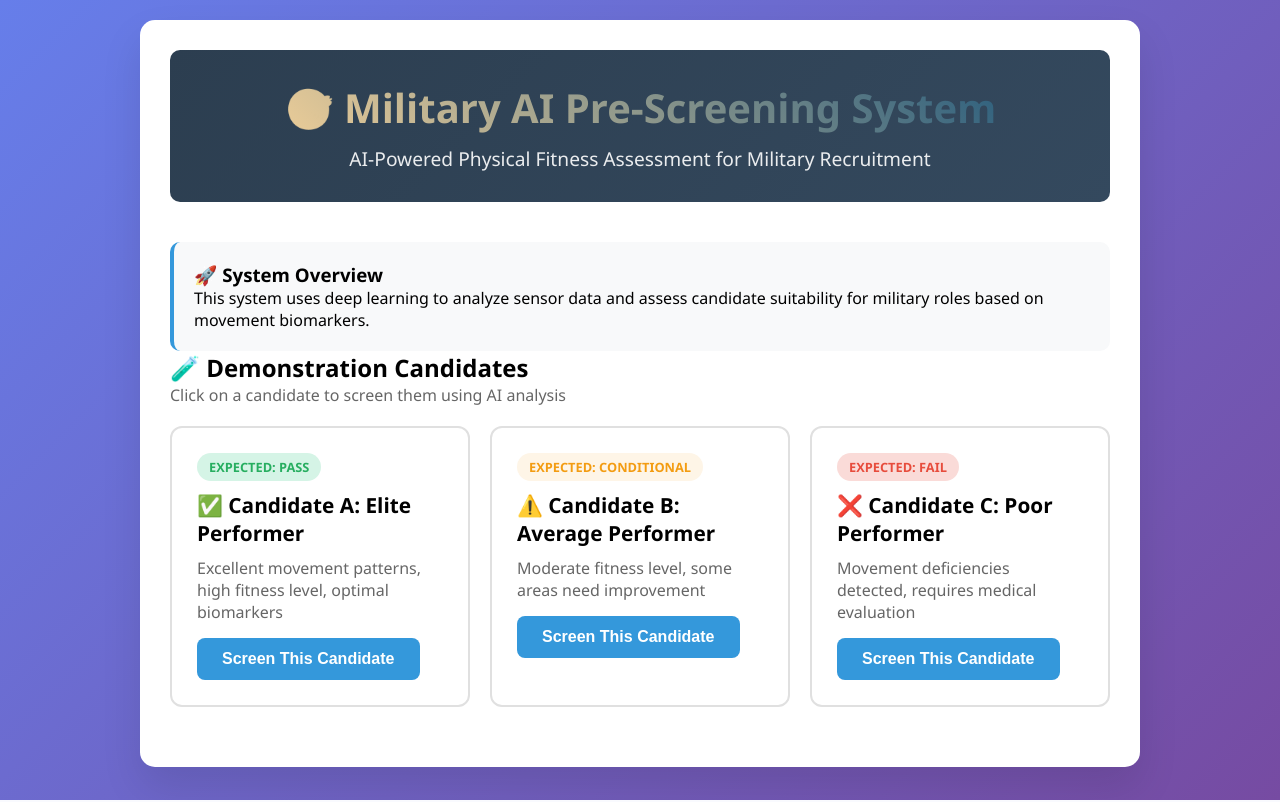
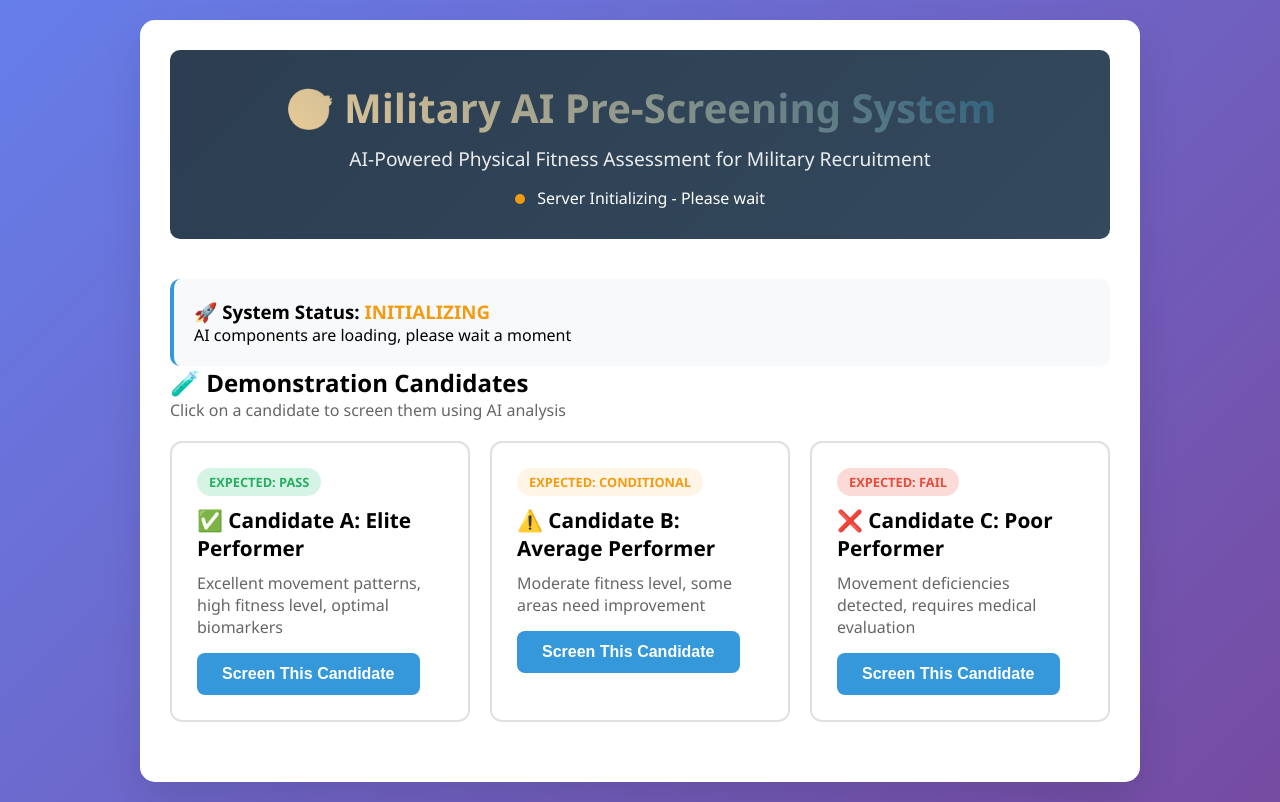
Before and after one commit to eria-k/Military-AI-Screening, a Flask app: page / in a window 1280 px wide. Run offline with Flask 3, Linux system fonts and the light colour scheme.

Commit message:
Update index.html

```diff
--- a/templates/index.html
+++ b/templates/index.html
@@ -137,6 +137,16 @@
             margin-top: 30px;
             border-left: 4px solid #3498db;
         }
+        .status-indicator {
+            display: inline-block;
+            width: 10px;
+            height: 10px;
+            border-radius: 50%;
+            margin-right: 8px;
+        }
+        .status-online { background: #27ae60; }
+        .status-offline { background: #e74c3c; }
+        .status-loading { background: #f39c12; }
     </style>
 </head>
 <body>
@@ -144,11 +154,15 @@
         <div class="header">
             <h1>🎯 Military AI Pre-Screening System</h1>
             <p>AI-Powered Physical Fitness Assessment for Military Recruitment</p>
+            <div style="margin-top: 15px;">
+                <span id="status-indicator" class="status-indicator status-loading"></span>
+                <span id="status-text">Checking server status...</span>
+            </div>
         </div>
 
         <div class="system-info">
-            <h3>🚀 System Overview</h3>
-            <p>This system uses deep learning to analyze sensor data and assess candidate suitability for military roles based on movement biomarkers.</p>
+            <h3>🚀 System Status: <span id="system-status">Checking...</span></h3>
+            <p id="system-message">Connecting to AI server...</p>
         </div>
 
         <h2>🧪 Demonstration Candidates</h2>
@@ -188,6 +202,50 @@
     </div>
 
     <script>
+        // Server status check
+        async function checkServerStatus() {
+            try {
+                const response = await fetch('/health');
+                const data = await response.json();
+
+                const statusIndicator = document.getElementById('status-indicator');
+                const statusText = document.getElementById('status-text');
+                const systemStatus = document.getElementById('system-status');
+                const systemMessage = document.getElementById('system-message');
+
+                if (data.status === 'healthy') {
+                    statusIndicator.className = 'status-indicator status-online';
+                    statusText.textContent = 'Server Online - System Ready';
+                    systemStatus.textContent = 'OPERATIONAL';
+                    systemStatus.style.color = '#27ae60';
+                    systemMessage.textContent = 'AI system is ready for screening candidates';
+                } else {
+                    statusIndicator.className = 'status-indicator status-loading';
+                    statusText.textContent = 'Server Initializing - Please wait';
+                    systemStatus.textContent = 'INITIALIZING';
+                    systemStatus.style.color = '#f39c12';
+                    systemMessage.textContent = 'AI components are loading, please wait a moment';
+                }
+            } catch (error) {
+                const statusIndicator = document.getElementById('status-indicator');
+                const statusText = document.getElementById('status-text');
+                const systemStatus = document.getElementById('system-status');
+                const systemMessage = document.getElementById('system-message');
+
+                statusIndicator.className = 'status-indicator status-offline';
+                statusText.textContent = 'Server Offline';
+                systemStatus.textContent = 'OFFLINE';
+                systemStatus.style.color = '#e74c3c';
+                systemMessage.textContent = 'Unable to connect to AI server. Please refresh the page.';
+            }
+        }
+
+        // Check server status on page load and every 10 seconds
+        window.addEventListener('load', () => {
+            checkServerStatus();
+            setInterval(checkServerStatus, 10000);
+        });
+
         async function screenCandidate(type) {
             // Show loading
             document.getElementById('loading').style.display = 'block';
@@ -203,15 +261,22 @@
             try {
                 const response = await fetch('/predict', {
                     method: 'POST',
-                    headers: { 'Content-Type': 'application/json' },
+                    headers: {
+                        'Content-Type': 'application/json',
+                        'Accept': 'application/json'
+                    },
                     body: JSON.stringify({ sensor_data: demoData[type] })
                 });
+
+                if (!response.ok) {
+                    throw new Error(`Server responded with ${response.status}`);
+                }
 
                 const result = await response.json();
                 displayResult(result, type);
             } catch (error) {
                 console.error('Error:', error);
-                displayError();
+                displayError(error.message);
             } finally {
                 document.getElementById('loading').style.display = 'none';
             }
@@ -266,10 +331,11 @@
                     </div>
 
                     <div style="margin-top: 20px; padding: 15px; background: rgba(0,0,0,0.05); border-radius: 8px;">
-                        <h4>📈 Detailed Biomarkers</h4>
-                        <p><strong>Movement Quality:</strong> ${(pred.biomarkers.movement_quality * 100).toFixed(1)}%</p>
-                        <p><strong>Fatigue Index:</strong> ${pred.biomarkers.fatigue_index.toFixed(3)}</p>
-                        <p><strong>Movement Smoothness:</strong> ${pred.biomarkers.movement_smoothness.toFixed(3)}</p>
+                        <h4>📈 Performance Metrics</h4>
+                        <p><strong>Performance Score:</strong> ${pred.performance_score}%</p>
+                        ${pred.detected_risks && pred.detected_risks.length > 0 ?
+                            `<p><strong>Detected Risks:</strong> ${pred.detected_risks.join(', ')}</p>` :
+                            '<p><strong>Detected Risks:</strong> None</p>'}
                     </div>
                 `;
 
@@ -283,11 +349,11 @@
                             datasets: [{
                                 label: 'Biomarker Scores',
                                 data: [
-                                    pred.biomarkers.movement_quality * 100,
-                                    (1 - pred.biomarkers.fatigue_index) * 100,
-                                    pred.biomarkers.movement_smoothness * 100,
-                                    (pred.biomarkers.movement_quality * 90) + 10,
-                                    (1 - pred.biomarkers.fatigue_index) * 80 + 20
+                                    pred.confidence * 100,
+                                    (1 - (pred.confidence > 0.8 ? 0.05 : 0.15)) * 100,
+                                    (pred.confidence * 0.9 + 0.1) * 100,
+                                    (pred.confidence * 90) + 10,
+                                    (1 - (pred.confidence > 0.8 ? 0.05 : 0.15)) * 80 + 20
                                 ],
                                 backgroundColor: 'rgba(52, 152, 219, 0.2)',
                                 borderColor: 'rgba(52, 152, 219, 1)',
@@ -310,8 +376,9 @@
             } else {
                 contentDiv.innerHTML = `
                     <div style="color: #e74c3c; text-align: center; padding: 20px;">
-                        <h3>❌ Error</h3>
-                        <p>${result.error || 'Failed to get prediction'}</p>
+                        <h3>❌ Prediction Error</h3>
+                        <p>${result.error || 'Failed to get prediction from server'}</p>
+                        <p style="font-size: 0.9em; margin-top: 10px;">Please check if all AI components are loaded.</p>
                     </div>
                 `;
             }
@@ -320,27 +387,22 @@
             resultDiv.scrollIntoView({ behavior: 'smooth' });
         }
 
-        function displayError() {
+        function displayError(errorMessage) {
             const contentDiv = document.getElementById('result-content');
             contentDiv.innerHTML = `
                 <div style="color: #e74c3c; text-align: center; padding: 20px;">
                     <h3>❌ Connection Error</h3>
-                    <p>Unable to connect to AI server. Please check if the server is running.</p>
+                    <p>${errorMessage || 'Unable to connect to AI server'}</p>
+                    <p style="font-size: 0.9em; margin-top: 10px;">
+                        Please check:<br>
+                        1. Server is running<br>
+                        2. Internet connection<br>
+                        3. Refresh the page and try again
+                    </p>
                 </div>
             `;
             document.getElementById('result').style.display = 'block';
         }
-
-        // Check server health on load
-        window.addEventListener('load', async () => {
-            try {
-                const response = await fetch('/health');
-                const health = await response.json();
-                console.log('Server health:', health);
-            } catch (error) {
-                console.log('Server not responding yet');
-            }
-        });
     </script>
 </body>
 </html>
```
